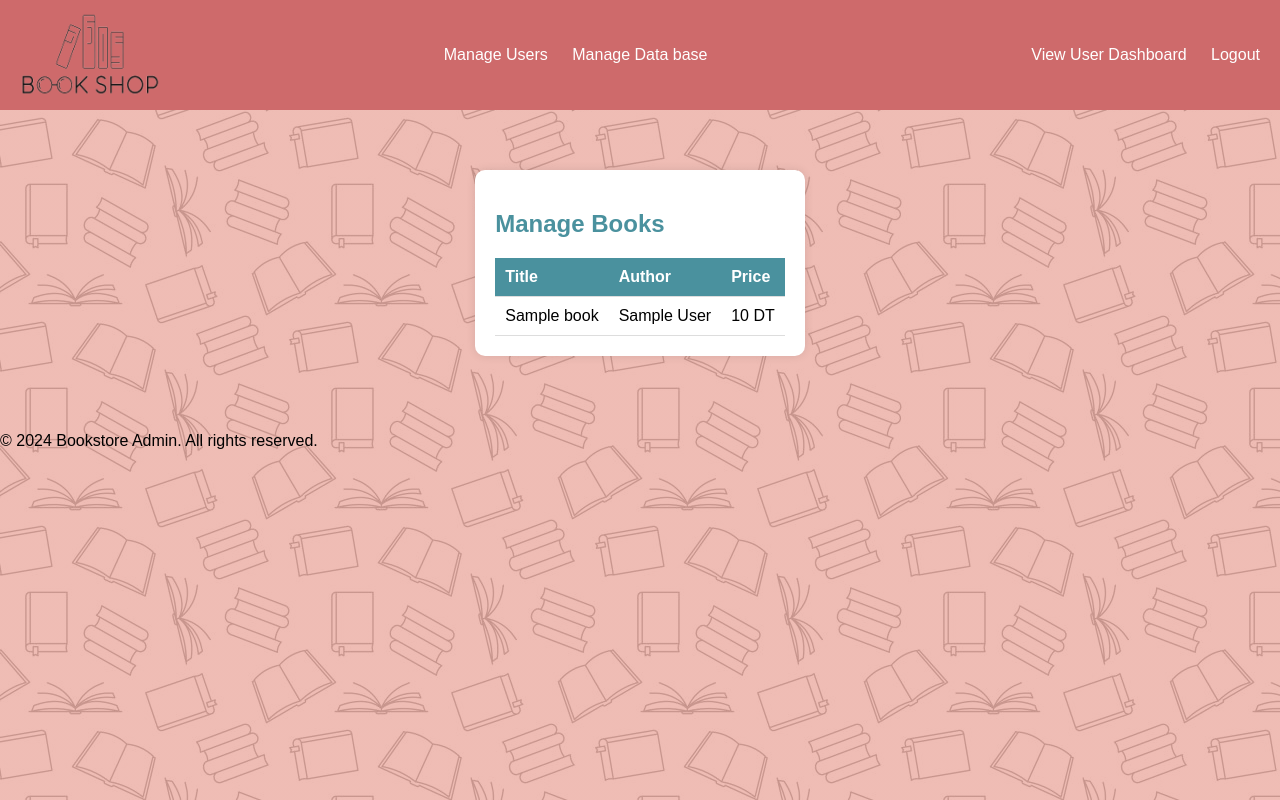
After one commit to nerminecheriaa/TP_PHP, a PHP site: page /admin/indexadmin.php in a window 1280 px wide. The commit adds this page. Run offline with PHP 8.4, Linux system fonts and the light colour scheme; tables that the repository leaves empty or names only in its code hold one stand-in row (values such as "Sample post").

Commit message:
these are some style changes

```diff
--- /dev/null
+++ b/admin/adminStyle.css
@@ -0,0 +1,86 @@
+body {
+    font-family: Arial, sans-serif;
+    margin: 0;
+    padding: 0;
+    background-image: linear-gradient(rgba(235,172,162,0.8),rgba(235,172,162,0.8)), url(../contact/images/bookBacground.jpg);
+}
+
+.main-header {
+    display: flex;
+    justify-content: space-between;
+    align-items: center;
+    background-color: #CE6A6B;
+    padding: 20px;
+    color: #fff;
+    height: 70px;
+}
+
+.main-header .logo img {
+    width: 140px;
+    height: 90px;
+}
+
+.main-header nav ul {
+    list-style-type: none;
+    margin: 0;
+    padding: 0;
+}
+
+.main-header nav ul li {
+    display: inline;
+    margin-right: 20px;
+}
+
+.main-header nav ul li a {
+    text-decoration: none;
+    color: #fff;
+}
+
+.admin-actions a {
+    text-decoration: none;
+    color: #fff;
+    margin-left: 20px;
+}
+
+main {
+    display: flex;
+    flex-wrap: wrap;
+    justify-content: center;
+    padding: 20px;
+}
+
+.admin-content {
+    max-width: 1200px;
+    margin: 20px auto;
+    padding: 20px;
+    background-color: #fff;
+    border-radius: 10px;
+    box-shadow: 0px 0px 10px rgba(0, 0, 0, 0.1);
+}
+
+.admin-content h2 {
+    font-size: 24px;
+    margin-bottom: 20px;
+    color: #4A919E;
+}
+
+.admin-content table {
+    width: 100%;
+    border-collapse: collapse;
+}
+
+.admin-content table th,
+.admin-content table td {
+    padding: 10px;
+    border-bottom: 1px solid #ddd;
+    text-align: left;
+}
+
+.admin-content table th {
+    background-color: #4A919E;
+    color: #fff;
+}
+
+.admin-content table tr:hover {
+    background-color: #f5f5f5;
+}
--- /dev/null
+++ b/admin/indexadmin.php
@@ -0,0 +1,73 @@
+<?php
+// Admin Dashboard - admin/index.php
+
+// Include necessary files
+require_once '../database/dbh.php'; // Include the Dbh class file
+require_once '../classes/Book.php'; // Include the Book class file
+
+// Create a new Dbh object
+$dbh = new Dbh();
+// Get the PDO instance from Dbh object
+$pdo = $dbh->getPdo();
+
+// Create a new Book object
+$book = new Book($pdo);
+// Get all books from the database
+$books = $book->getAllBooks();
+?>
+<link rel="stylesheet" href="">
+<!DOCTYPE html>
+<html lang="en">
+<head>
+    <meta charset="UTF-8">
+    <meta name="viewport" content="width=device-width, initial-scale=1.0">
+    <title>Admin Dashboard</title>
+    <link rel="stylesheet" href="adminStyle.css">
+</head>
+<body>
+<header class="main-header">
+    <div class="logo">
+        <img src="../main feed/images/logo.png" alt="Company Logo">
+    </div>
+    <nav class="main-nav">
+        <ul>
+            <li><a href="index.php">Manage Users </a></li>
+            <li><a href="products.php">Manage Data base</a></li>
+        </ul>
+    </nav>
+    <div class="admin-actions">
+        <a href="../main feed/index.php">View User Dashboard</a>
+        <a href="logout.php">Logout</a>
+    </div>
+</header>
+<main>
+<main>
+    <div class="admin-content">
+        <h2>Manage Books</h2>
+        <table>
+            <thead>
+                <tr>
+                    <th>Title</th>
+                    <th>Author</th>
+                    <th>Price</th>
+                </tr>
+            </thead>
+            <tbody>
+                <?php foreach ($books as $book): ?>
+                    <tr>
+                        <td><?php echo $book['title']; ?></td>
+                        <td><?php echo $book['author']; ?></td>
+                        <td><?php echo $book['price']; ?> DT</td>
+                    </tr>
+                <?php endforeach; ?>
+            </tbody>
+        </table>
+    </div>
+</main>
+
+</main>
+<footer>
+    <p>&copy; 2024 Bookstore Admin. All rights reserved.</p>
+</footer>
+</body>
+</html>
--- a/main feed/indexstyle.css
+++ b/main feed/indexstyle.css
@@ -164,3 +164,9 @@ footer {
 .star.active , .rated{
     color: gold;
 }
+.book img {
+    width: 150px; /* Set width to 100% to maintain aspect ratio */
+    height: 250px; /* Set a fixed height for uniformity */
+    object-fit: cover; /* Ensure the image covers the entire space */
+    border-radius: 5px;
+}
```
Also changed, not shown: admin/products.php (+17 -1 lines), admin/productsstyle.css (renamed from css/poductsstyle.css, +23 -37 lines).
